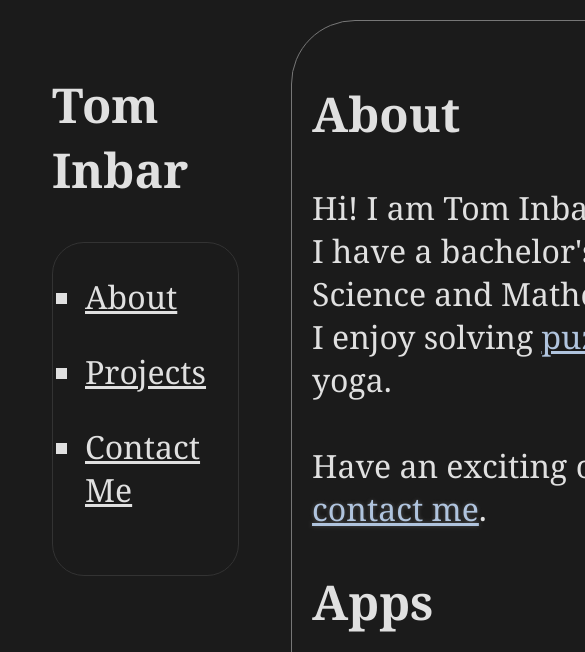
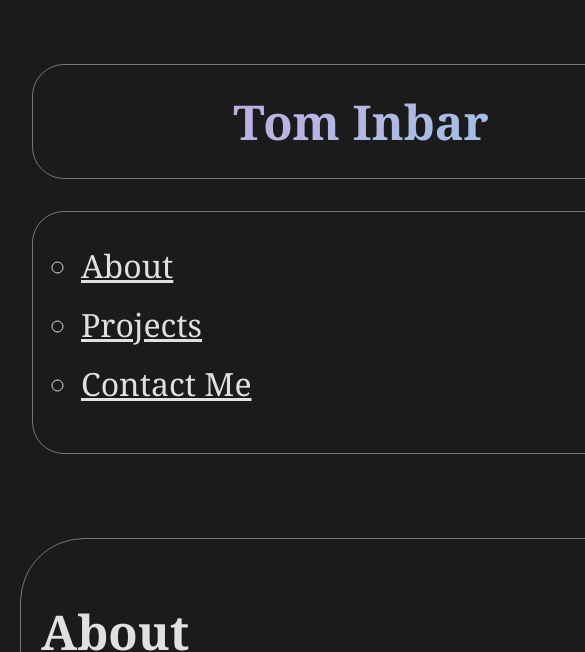
Before and after one commit to Tomi-1997/personal-website, a website: page index.html in a window 390 px wide. Shown: the top 652 px of the page, 585 px wide, since content can reach past the window. Drawn offline with Linux system fonts and the light colour scheme.

Commit message:
header mobile & gradient

```diff
--- a/index.html
+++ b/index.html
@@ -20,7 +20,7 @@
 
   <!-- Sticky navigation bar -->
   <nav>
-    <h1>Tom Inbar</h1>
+    <div id="h-div"> <h1>Tom Inbar</h1> </div>
     <ul>
       <li><a href="#section1">About</a></li>
       <li><a href="#section2">Projects</a></li>
--- a/style.css
+++ b/style.css
@@ -15,31 +15,46 @@ body
   font-family: Cambria, Cochin, Georgia, Times, 'Times New Roman', serif;
 }
 
+h1
+{
+  padding: 16px;
+  background: linear-gradient(315deg, skyblue, plum );
+  -webkit-background-clip: text;
+  background-clip: text;
+  color: transparent;
+  margin: 8px;
+}
+
+#h-div
+{
+  border-radius: 32px;
+  border: 1px solid #777;
+}
+
 
 nav /* Categories to the left */
 {
-  width: 200px;
+  width: 20%;
   padding: 32px;
   box-sizing: border-box;
   position: -webkit-sticky; /* for Safari */
   position: sticky;
   top: 0;
   align-self: flex-start; /* Sticky with flex box */
-
 }
 
 nav ul
 {
-  list-style-type: square;
+  list-style-type: circle;
   padding: 32px;
 
-  border: 1px solid #333;
+  border: 1px solid #777;
   border-radius: 32px;
 }
 
 nav li
 {
-  margin-bottom: 32px;
+  margin-bottom: 16px;
 }
 
 nav a
@@ -55,7 +70,6 @@ nav a:hover
 main
 {
   flex-grow: 1;
-  width: 800px;
   padding: 20px;
 }
 
@@ -86,16 +100,27 @@ section
   }
   nav
   {
-    width: 300px;
-    margin-left: 20px;
+    width: 100%;
+    position: static;
+
+    margin-top: 32px;
+  }
+  h1
+  {
+    text-align: center;
+  }
+  nav li
+  {
+    margin-left: 16px;
   }
   body
   {
     font-size: xx-large;
+    display: grid;
   }
   .inviting
   {
-    width: 40%;
+    width: 25%;
   }
 }
 
```
Also changed, not shown: favicon.ico.
